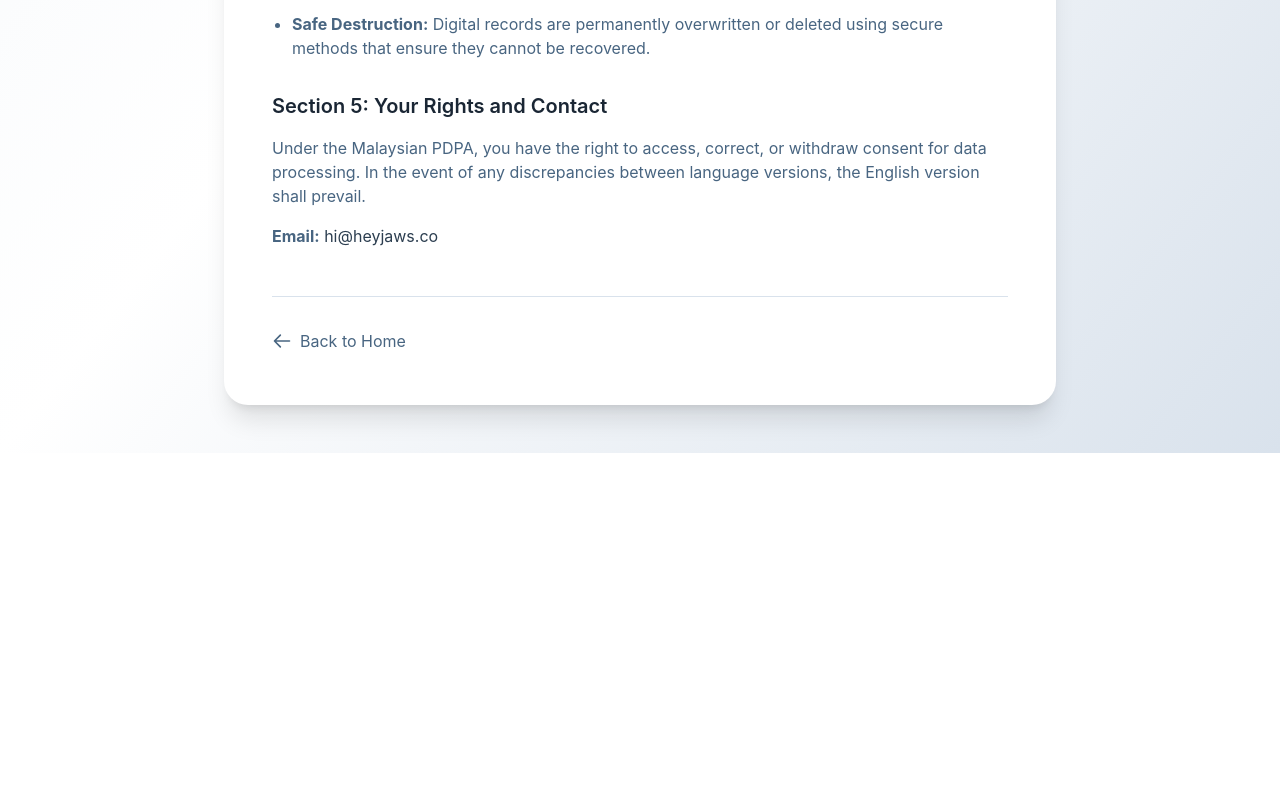
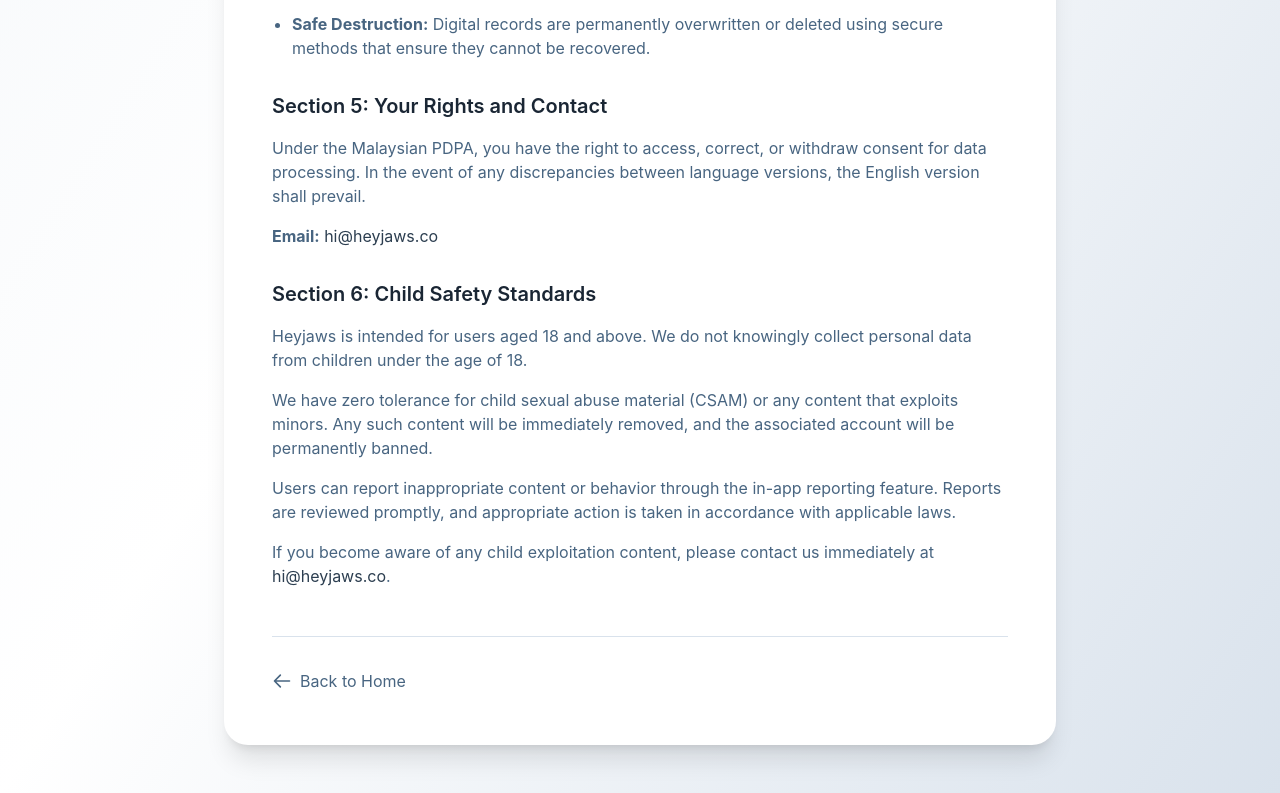
Before and after one commit to Heyjaws/heyjaws, a Next.js app: page /privacy in a window 1280 px wide. Shown: the part 1177-1970 px from the top of the page. Before the commit the page ends 1630 px from the top, so only its background shows below. Built offline with nearby package versions, Linux system fonts and the light colour scheme.

Commit message:
Add Child Safety Standards section to Privacy Policy
Co-Authored-By: Claude Opus 4.6 <noreply@anthropic.com>

```diff
--- a/src/app/privacy/page.tsx
+++ b/src/app/privacy/page.tsx
@@ -76,6 +76,24 @@ export default function PrivacyPage() {
                 hi@heyjaws.co
               </a>
             </p>
+
+            <h2 className="text-xl font-semibold text-navy-900 mt-8 mb-4">Section 6: Child Safety Standards</h2>
+            <p className="text-navy-600 mb-4">
+              Heyjaws is intended for users aged 18 and above. We do not knowingly collect personal data from children under the age of 18.
+            </p>
+            <p className="text-navy-600 mb-4">
+              We have zero tolerance for child sexual abuse material (CSAM) or any content that exploits minors. Any such content will be immediately removed, and the associated account will be permanently banned.
+            </p>
+            <p className="text-navy-600 mb-4">
+              Users can report inappropriate content or behavior through the in-app reporting feature. Reports are reviewed promptly, and appropriate action is taken in accordance with applicable laws.
+            </p>
+            <p className="text-navy-600">
+              If you become aware of any child exploitation content, please contact us immediately at{' '}
+              <a href="mailto:hi@heyjaws.co" className="text-navy-800 hover:underline">
+                hi@heyjaws.co
+              </a>
+              .
+            </p>
           </div>
 
           <div className="mt-12 pt-8 border-t border-navy-100">
```
